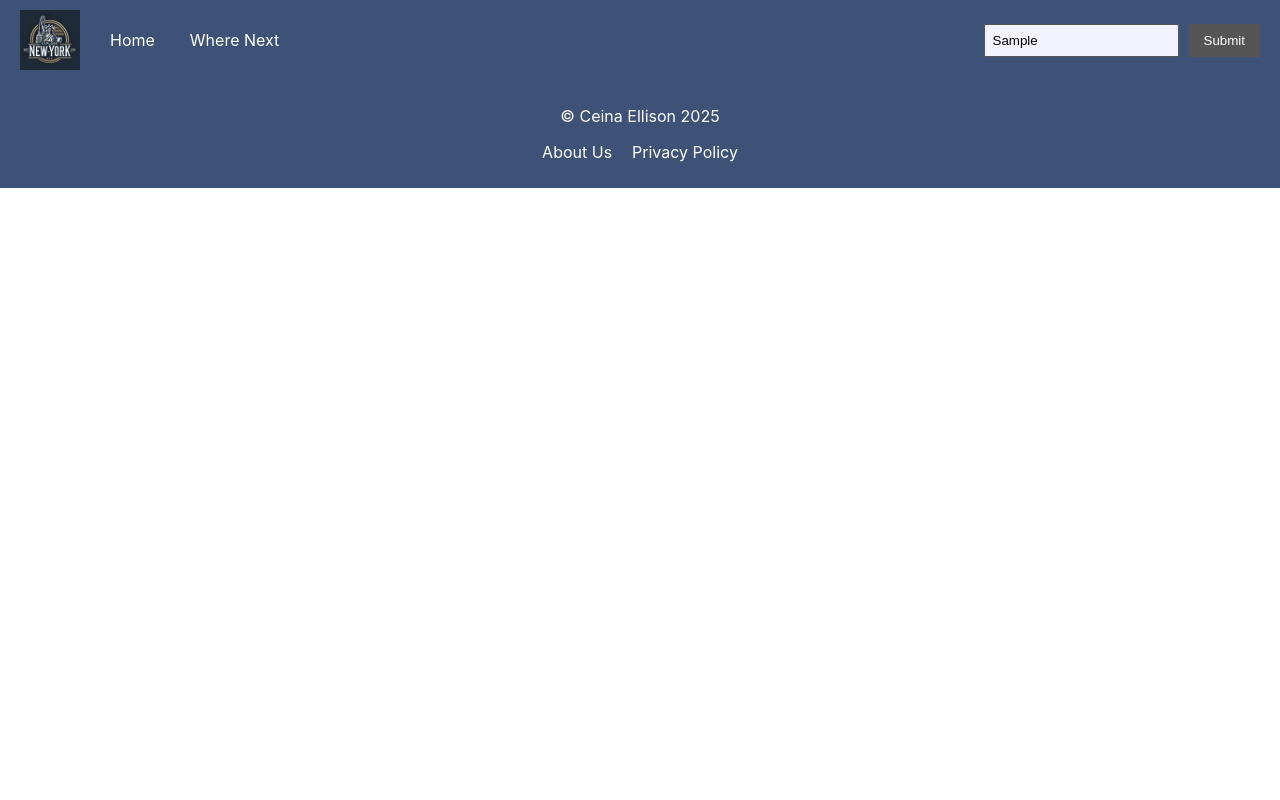
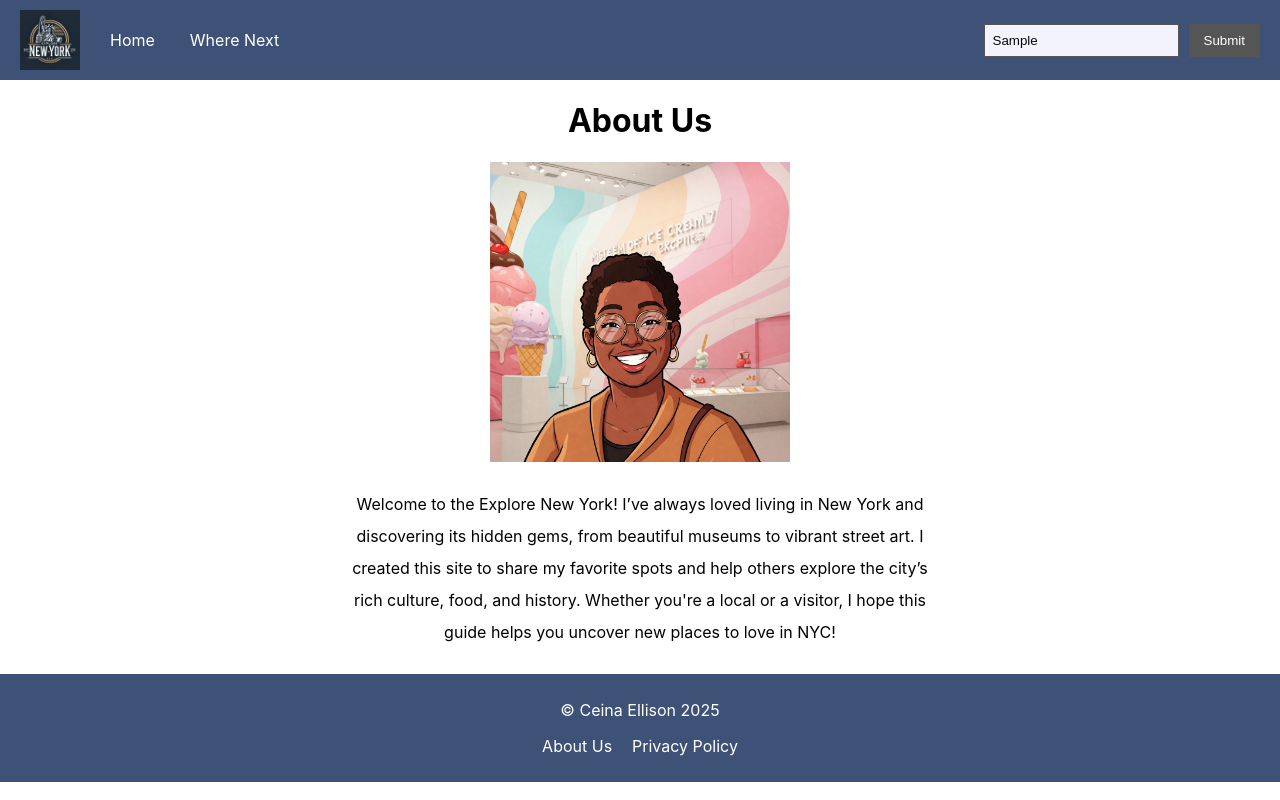
Before and after one commit to xcbhx/explore_new_york, a React (Create React App) app: page /#/about in a window 1280 px wide. Both pictures are taken after typing "Sample" into the empty fields and a click on the button "Submit". Built offline with nearby package versions, Linux system fonts and the light colour scheme.

Commit message:
edited pages

```diff
--- /dev/null
+++ b/src/components/About/About.css
@@ -0,0 +1,18 @@
+.About {
+  display: flex;
+  flex-direction: column;
+  justify-content: center;
+  align-items: center;
+  text-align: center;
+}
+
+.About-image {
+  width: 300px;
+  height: 300px;
+}
+
+.About p {
+  max-width: 600px;
+  line-height: 2;
+  padding: 10px;
+}
--- a/src/components/About/About.jsx
+++ b/src/components/About/About.jsx
@@ -1,9 +1,18 @@
-
+import './About.css'
 
 function About() {
   return (
-    <div>
-
+    <div className='About'>
+      <h1>About Us</h1>
+      <img className='About-image' src='/images/about.jpeg' alt='About Page' />
+      <p>Welcome to the Explore New York!
+        I’ve always loved living in New York and discovering its
+        hidden gems, from beautiful museums to vibrant street art.
+        I created this site to share my favorite spots and help others
+        explore the city’s rich culture, food, and history. Whether
+        you're a local or a visitor, I hope this guide helps you uncover
+        new places to love in NYC!
+      </p>
     </div>
   )
 };
--- /dev/null
+++ b/src/components/Privacy/Privacy.css
@@ -0,0 +1,14 @@
+.Privacy {
+  display: flex;
+  flex-direction: column;
+  justify-content: center;
+  align-items: center;
+  height: 100%;
+  text-align: center;
+}
+
+.Privacy p {
+  max-width: 600px;
+  line-height: 2;
+  padding: 10px;
+}
--- a/src/components/Privacy/Privacy.jsx
+++ b/src/components/Privacy/Privacy.jsx
@@ -1,8 +1,19 @@
-
+import './Privacy.css'
 
 function Privacy() {
   return (
-    <div></div>
+    <div className='Privacy'>
+      <h1>Privacy Policy</h1>
+      <p>
+        Your privacy is important to us. This site may
+        collect basic browsing data to improve user experience,
+        but we do not sell or share personal information. Any
+        location-based features rely on your permission and are used
+        solely to enhance your exploration of New York. By using this
+        site, you agree to our limited data collection practices for a
+        better browsing experience.
+      </p>
+    </div>
   )
 };
 
```
Also changed, not shown: public/images/about.jpeg (added).
